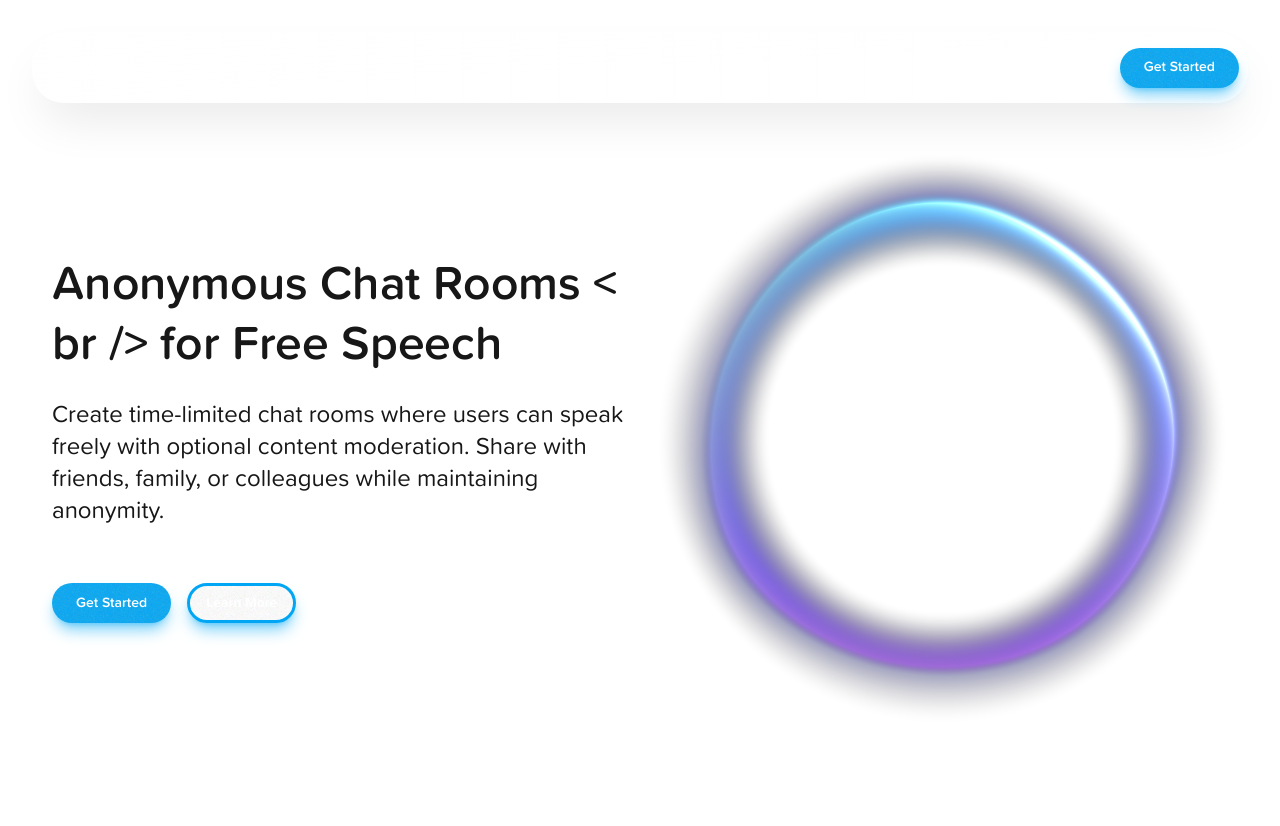
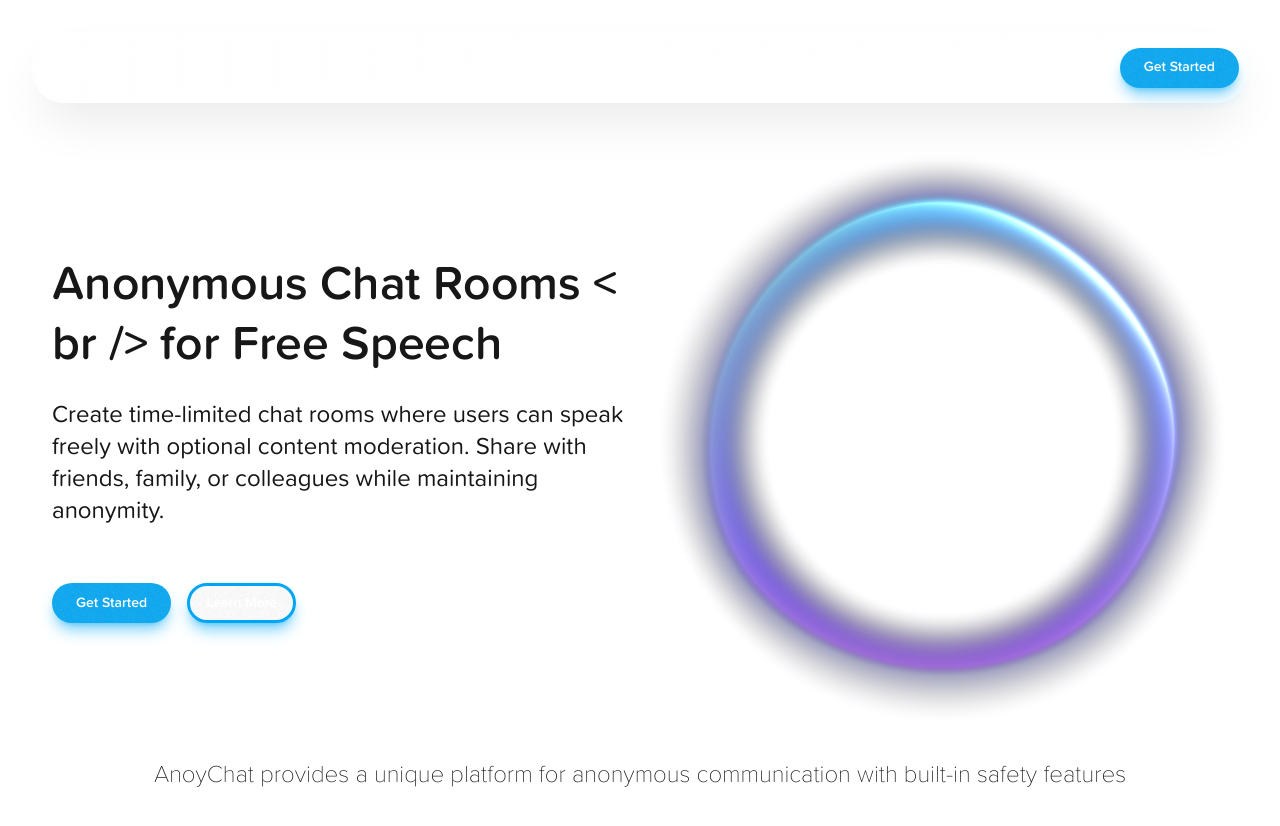
Before and after one commit to Nebulaz7/pritave, a Next.js app: page / in a window 1280 px wide. Shown: the top 826 px of the page. Built offline with nearby package versions, Linux system fonts and the light colour scheme.

Commit message:
Add description section to Hero component for enhanced user understanding

```diff
--- a/app/components/Hero.tsx
+++ b/app/components/Hero.tsx
@@ -51,6 +51,10 @@ const Hero = () => {
           </div>
         </div>
       </div>
+      <div className="text-center text-2xl font-thin">
+        AnoyChat provides a unique platform for anonymous communication with
+        built-in safety features
+      </div>
     </div>
   );
 };
```
Also changed, not shown: app/components/FeatureCard.tsx (added).
